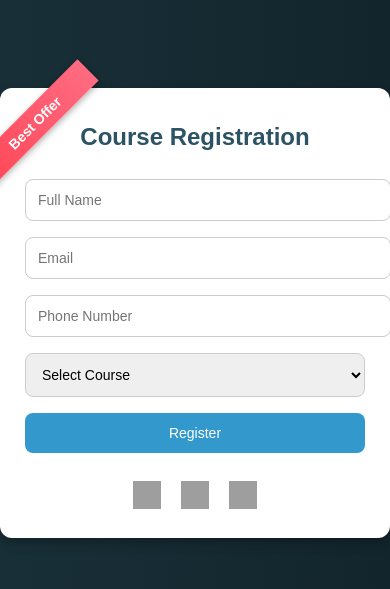
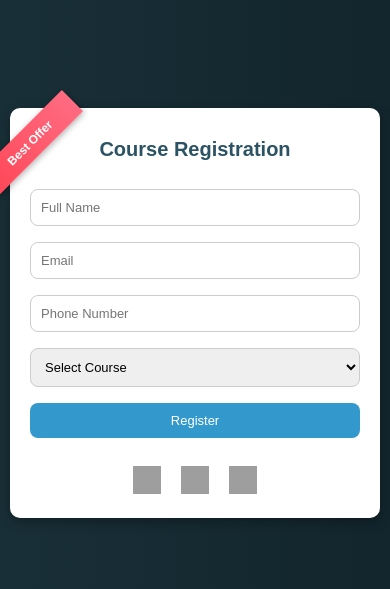
Before and after one commit to skillonex1053/Course_Registrations, a plain HTML site: page index.html in a window 390 px wide. Shown: the part 109-698 px from the top of the page. Drawn offline with Linux system fonts and the light colour scheme; grey boxes are pictures that could not be loaded.

Commit message:
Update index.html

```diff
--- a/index.html
+++ b/index.html
@@ -12,12 +12,14 @@
       display: flex;
       justify-content: center;
       align-items: center;
-      height: 100vh;
+      min-height: 100vh;
       margin: 0;
       color: white;
+      padding: 10px;
+      box-sizing: border-box;
     }
 
-    /* Animated gradient keyframes */
+    /* Animated gradient */
     @keyframes gradientBG {
       0% { background-position: 0% 50%; }
       50% { background-position: 100% 50%; }
@@ -31,18 +33,22 @@
       padding: 25px;
       border-radius: 12px;
       box-shadow: 0 4px 12px rgba(0,0,0,0.3);
-      width: 360px;
+      width: 100%;
+      max-width: 400px;
       text-align: center;
       animation: fadeIn 1s ease-in-out;
     }
+
     @keyframes fadeIn {
       from { opacity: 0; transform: translateY(-20px); }
       to { opacity: 1; transform: translateY(0); }
     }
+
     h2 {
       margin: 10px 0 20px;
       color: #2c5364;
     }
+
     input, select, button {
       width: 100%;
       padding: 12px;
@@ -50,7 +56,9 @@
       border: 1px solid #ccc;
       border-radius: 8px;
       font-size: 14px;
+      box-sizing: border-box;
     }
+
     button {
       background: #3399cc;
       color: white;
@@ -59,6 +67,7 @@
       transition: 0.3s;
     }
     button:hover { background: #287ba0; }
+
     .success-msg {
       display: none;
       color: green;
@@ -66,7 +75,7 @@
       font-weight: bold;
     }
 
-    /* Diagonal Ribbon */
+    /* Ribbon */
     .ribbon {
       width: 150px;
       height: 30px;
@@ -99,6 +108,25 @@
     }
     .social-links img:hover {
       transform: scale(1.2);
+    }
+
+    /* 📱 Mobile-specific adjustments */
+    @media (max-width: 480px) {
+      .container {
+        padding: 20px;
+        border-radius: 10px;
+      }
+      h2 {
+        font-size: 20px;
+      }
+      input, select, button {
+        font-size: 13px;
+        padding: 10px;
+      }
+      .ribbon {
+        width: 120px;
+        font-size: 12px;
+      }
     }
   </style>
 </head>
```
